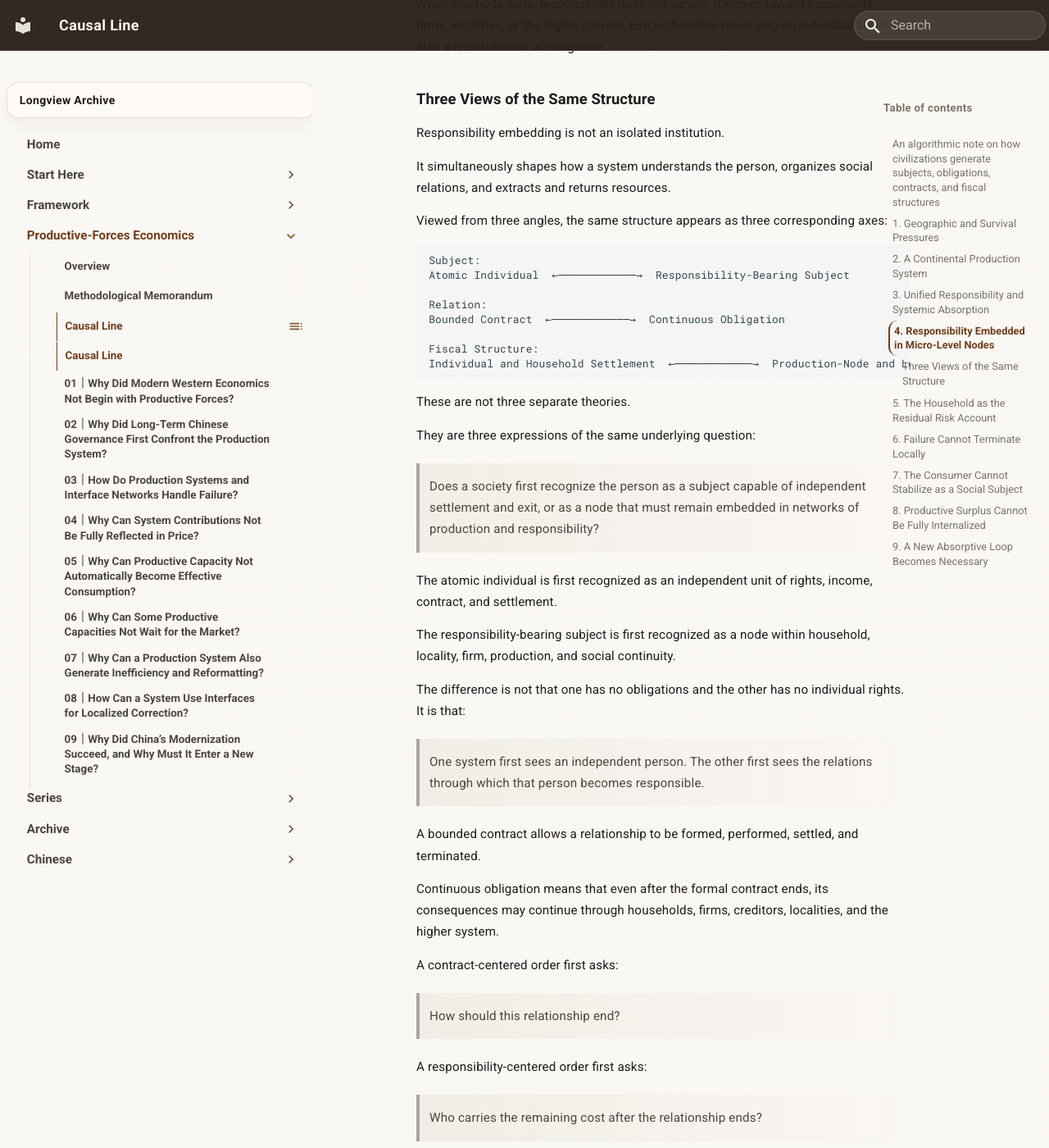
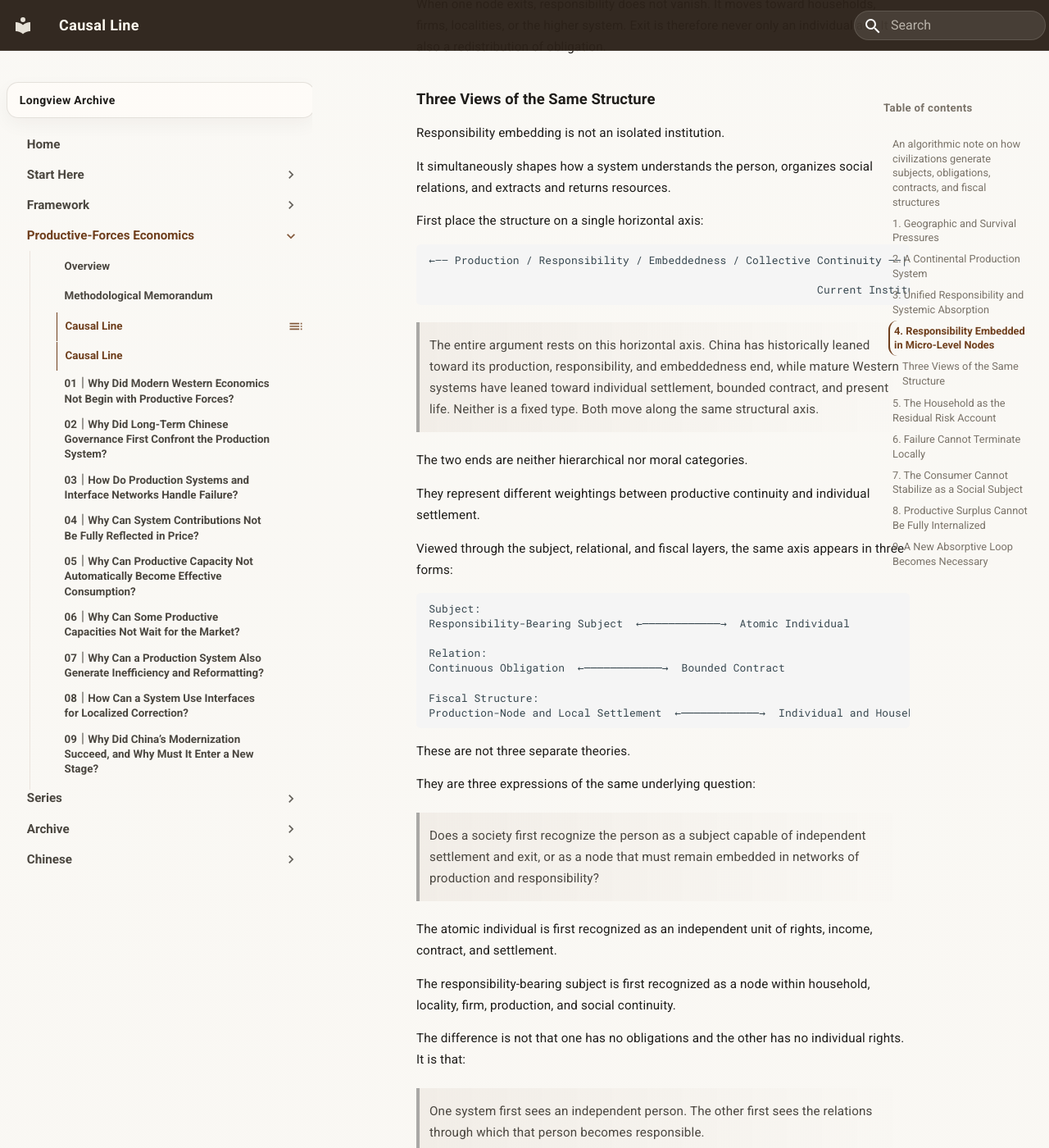
Before and after one commit to guanshi1688/longview-archive, an MkDocs documentation site: the page built from docs/essays/english/productive-forces-economics/from-geography-to-consumption.md, in a window 1280 px wide and 1400 px high, scrolled down 3210 px. Shown: the whole window at 82% size. Built offline with MkDocs 1.6.1 and Material for MkDocs 9.7.7, drawn with Linux system fonts in a browser that asks for light colours; some of the changed text lies outside the part shown.

Commit message:
Update from-geography-to-consumption.md

````diff
--- a/docs/essays/english/productive-forces-economics/from-geography-to-consumption.md
+++ b/docs/essays/english/productive-forces-economics/from-geography-to-consumption.md
@@ -100,17 +100,31 @@ Responsibility embedding is not an isolated institution.
 
 It simultaneously shapes how a system understands the person, organizes social relations, and extracts and returns resources.
 
-Viewed from three angles, the same structure appears as three corresponding axes:
+First place the structure on a single horizontal axis:
+
+```text
+←—— Production / Responsibility / Embeddedness / Collective Continuity ——|—— Individual Settlement / Bounded Contract / Present Life ——→
+                                                                          ↑
+                                                            Current Institutional Position
+```
+
+> The entire argument rests on this horizontal axis. China has historically leaned toward its production, responsibility, and embeddedness end, while mature Western systems have leaned toward individual settlement, bounded contract, and present life. Neither is a fixed type. Both move along the same structural axis.
+
+The two ends are neither hierarchical nor moral categories.
+
+They represent different weightings between productive continuity and individual settlement.
+
+Viewed through the subject, relational, and fiscal layers, the same axis appears in three forms:
 
 ```text
 Subject:
-Atomic Individual  ←────────────→  Responsibility-Bearing Subject
+Responsibility-Bearing Subject  ←────────────→  Atomic Individual
 
 Relation:
-Bounded Contract  ←────────────→  Continuous Obligation
+Continuous Obligation  ←────────────→  Bounded Contract
 
 Fiscal Structure:
-Individual and Household Settlement  ←────────────→  Production-Node and Local Settlement
+Production-Node and Local Settlement  ←────────────→  Individual and Household Settlement
 ```
 
 These are not three separate theories.
@@ -176,6 +190,24 @@ Responsibility-Bearing Subject
 No real society occupies either endpoint completely.
 
 What matters is where the balance has settled—and where it moves under pressure.
+
+Institutional position cannot be moved at will.
+
+A civilization’s definition of the subject, boundaries of contract, fiscal structure, household behavior, and productive organization reinforce one another. Together they generate an institutional restoring force.
+
+When one axis is moved in isolation, the other modules tend to pull the system back toward its inherited position.
+
+Civilizational rebalancing therefore does not move weights across an empty line. It must overcome the institutional forces that made the existing equilibrium stable in the first place.
+
+At a deeper level, movement along the axis means, in part, becoming what the other side already is.
+
+This does not mean copying another civilization as a whole. It means incorporating a structural function that one’s own system historically suppressed and the other preserved.
+
+China’s movement to the right means stronger individual settlement, clearer terminal points of responsibility, and a more disposable future.
+
+The movement of mature Western systems to the left means stronger productive responsibility, long-term coordination, and collective cost sharing.
+
+> The paradox of civilizational reform is that a system often has to import part of the structure that once defined its opposite in order to correct its own extreme.
 
 ---
 
@@ -263,6 +295,14 @@ Neither adjustment is a minor policy correction.
 
 Both require simultaneous movement along the subject, relation, and fiscal axes.
 
+Any such movement encounters the counterforce of the inherited structure.
+
+For China, expanding individual settlement affects not only fiscal distribution, but the existing interfaces among household responsibility, local finance, firms, and systemic absorption.
+
+For mature Western systems, re-embedding production affects not only industrial subsidies, but the established balance among shareholder returns, consumer prices, labor mobility, contractual exit, and public finance.
+
+In this sense, movement means partially becoming the other side—not through imitation, but by incorporating a function one’s own system has long lacked.
+
 Industrialization itself contains an intertemporal sacrifice. Society must divert present resources into productive capacities that are incomplete, unprofitable, or likely to fail.
 
 During the Second World War, governments could translate collective objectives into contracts firms could settle: guaranteed orders, cost reimbursement, finance, and price premiums.
````
